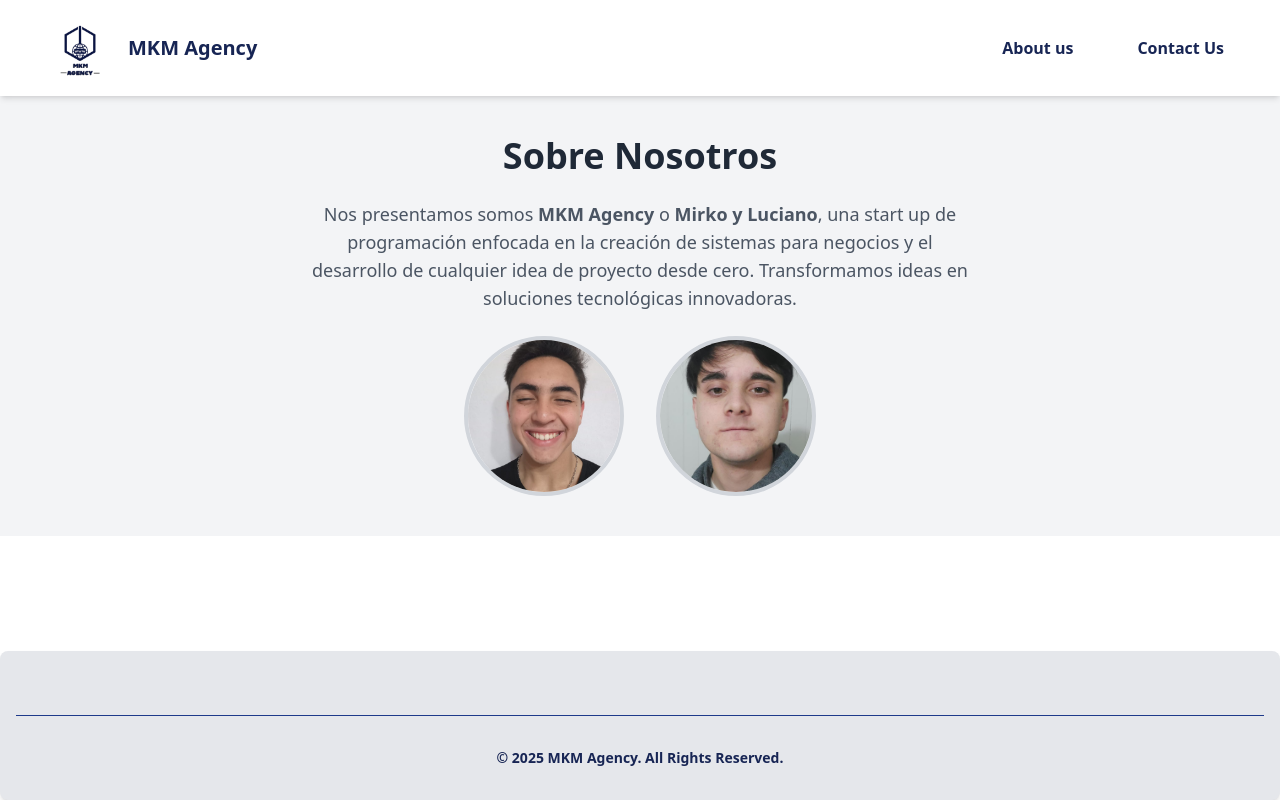
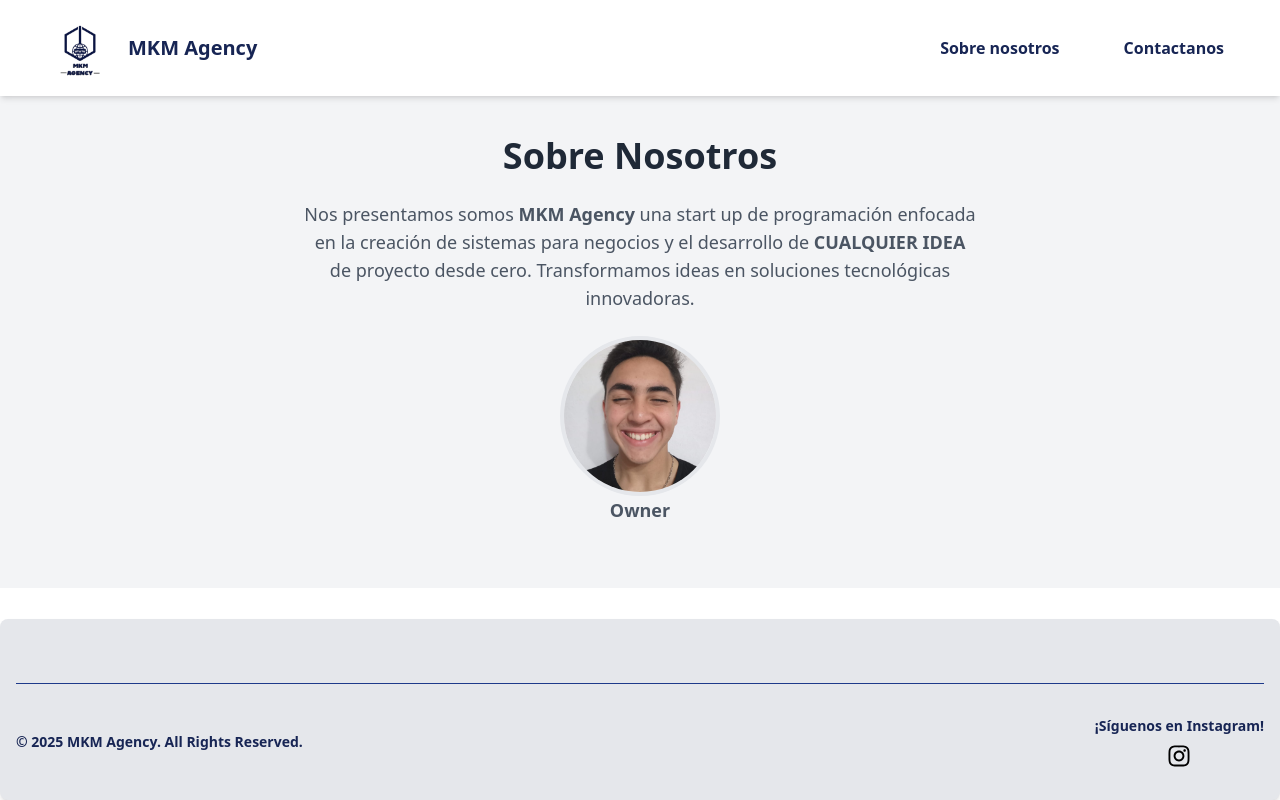
Before and after one commit to Mirko1523/dashboardMKM, a Next.js app in the folder dashboard_mkm/: page /aboutUs in a window 1280 px wide. Built offline with nearby package versions, Linux system fonts and the light colour scheme.

Commit message:
update: styles from all proyect

```diff
--- a/dashboard_mkm/src/app/aboutUs/page.js
+++ b/dashboard_mkm/src/app/aboutUs/page.js
@@ -1,4 +1,4 @@
-"USE CLIENT"
+"use client";
 
 import NavBar from "@/components/navBar/navbar";
 import Image from "next/image";
@@ -11,31 +11,33 @@
             <section className="flex flex-col items-center text-center py-10 px-5 bg-gray-100">
                 <h2 className="text-4xl font-bold text-gray-800 mb-6">Sobre Nosotros</h2>
                 <p className="text-lg text-gray-600 max-w-2xl mb-6">
-                    Nos presentamos somos <span className="font-semibold">MKM Agency</span> o <span className="font-semibold">Mirko y Luciano</span>, una start up de programación enfocada en la
-                    creación de sistemas para negocios y el desarrollo de cualquier idea de proyecto desde cero. Transformamos
+                    Nos presentamos somos <span className="font-semibold">MKM Agency</span> una start up de programación enfocada en la
+                    creación de sistemas para negocios y el desarrollo de <strong>CUALQUIER IDEA</strong> de proyecto desde cero. Transformamos
                     ideas en soluciones tecnológicas innovadoras.
                 </p>
 
                 <div className="flex flex-col md:flex-row items-center gap-8">
-                    <div className="w-40 h-40 rounded-full overflow-hidden border-4 border-gray-300">
+                    <div className="w-40 h-40 rounded-full overflow-hidden border-4 border-Gray-300 cursor-pointer transition-transform duration-300 ease-in-out hover:scale-110">
+                        <a
+                            href="https://www.linkedin.com/in/mirko-miler-290bb3295/"
+                            target="_blank"
+                            rel="noopener noreferrer"
+                            aria-label="Visitar perfil de Mirko en LinkedIn"
+                        >
                             <Image
                                 src="/perfilMirko.jpg"
-                            alt="Equipo"
+                                alt="Perfil de Mirko"
                                 className="w-full h-full object-cover"
                                 width={160}
                                 height={160}
                             />
+                        </a>
                     </div>
-                    <div className="w-40 h-40 rounded-full overflow-hidden border-4 border-gray-300">
-                        <Image
-                            src="/perfilLuciano.jpg"
-                            alt="Proyecto"
-                            className="w-full h-full object-cover"
-                            width={160}
-                            height={160}
-                        />
-
                 </div>
+                <div>
+                    <p className="text-lg text-gray-600 max-w-2xl mb-6">
+                        <strong>Owner</strong>
+                    </p>
                 </div>
             </section>
         </div>
--- a/dashboard_mkm/src/app/page.js
+++ b/dashboard_mkm/src/app/page.js
@@ -11,7 +11,7 @@
         <div className="relative w-full h-max mx-auto">
 
           <video
-            className="rounded-lg shadow-lg w-full max-h-96 object-cover"
+            className="rounded-lg shadow-lg w-full h-[50vh] object-cover"
             src="./fondo.mp4"
             autoPlay
             loop
@@ -20,20 +20,18 @@
             Tu navegador no soporta la reproducción de videos.
           </video>
 
-          {/* Texto superpuesto en el video */}
+
           <div className="absolute top-0 left-0 w-full h-full flex flex-col items-center justify-center space-y-4">
-            <p className="text-white text-6xl font-bold bg-black bg-opacity-50 px-6 py-3 rounded-lg">
+            <p className="text-white text-4xl md:text-6xl font-bold bg-black bg-opacity-50 px-4 py-2 md:px-6 md:py-3 rounded-lg">
               ---- Programadores web ----
             </p>
-            <p className="text-white text-2xl bg-black bg-opacity-50 px-4 py-2 rounded-lg">
+            <p className="text-white text-lg md:text-2xl bg-black bg-opacity-50 px-4 py-2 rounded-lg">
               Ofreciendo servicios de manera transparente y profesional
             </p>
           </div>
         </div>
 
-
         <div className="grid gap-8 md:grid-cols-2 lg:grid-cols-3 px-6">
-
           <div className="p-6 bg-white rounded-lg shadow-md hover:shadow-xl transition">
             <h1 className="text-2xl font-bold text-blue-950 mb-4 text-center">
               Tu proyecto en buenas manos
@@ -43,7 +41,6 @@
             </p>
           </div>
 
-
           <div className="p-6 bg-white rounded-lg shadow-md hover:shadow-xl transition">
             <h1 className="text-2xl font-bold text-blue-950 mb-4 text-center">
               Ten a mano nuestros servicios
@@ -52,7 +49,6 @@
               Cualquier servicio o proyecto que tengas en mente es posible de crear. Contáctanos para adaptarnos a tus necesidades.
             </p>
           </div>
-
 
           <div className="p-6 bg-white rounded-lg shadow-md hover:shadow-xl transition">
             <h1 className="text-2xl font-bold text-blue-950 mb-4 text-center">
--- a/dashboard_mkm/src/components/footer/footer.js
+++ b/dashboard_mkm/src/components/footer/footer.js
@@ -1,16 +1,39 @@
-"USE CLIENT"
+"use client";
 
 function Footer() {
+    return (
+        <footer className="rounded-lg bg-gray-200 shadow-md relative">
+            <div className="w-full max-w-screen-xl mx-auto p-4 md:py-8">
+                <hr className="my-6 border-blue-900 font-bold sm:mx-auto lg:my-8" />
+                <div className="flex flex-col items-center sm:flex-row sm:justify-between">
+                    {/* Sección de copyright */}
+                    <span className="block text-sm text-blue-950 font-bold sm:text-center mb-4 sm:mb-0">
+                        © 2025 <a href="/" className="hover:underline">MKM Agency</a>. All Rights Reserved.
+                    </span>
 
-    return (
-        <footer className=" rounded-lg  bg-gray-200 shadow-md relative">
-            <div className="w-full max-w-screen-xl mx-auto p-4 md:py-8">
-                <hr className="my-6 border-blue-900 font-bold sm:mx-auto  lg:my-8" />
-                <span className="block text-sm text-blue-950 font-bold sm:text-center ">© 2025 <a className="hover:underline">MKM Agency</a>. All Rights Reserved.</span>
+
+                    <div className="flex flex-col items-center mb-4 sm:mb-0">
+                        <p className="text-sm text-blue-950 font-bold mb-2">¡Síguenos en Instagram!</p>
+                        <a
+                            href="https://www.instagram.com/_mkmagency/"
+                            target="_blank"
+                            rel="noopener noreferrer"
+                            aria-label="Visitar perfil de Mkm Agency en Instagram"
+                            className="inline-block"
+                        >
+                            <svg
+                                xmlns="http://www.w3.org/2000/svg"
+                                viewBox="0 0 448 512"
+                                className="w-6 h-6"
+                            >
+                                <path d="M224.1 141c-63.6 0-114.9 51.3-114.9 114.9s51.3 114.9 114.9 114.9S339 319.5 339 255.9 287.7 141 224.1 141zm0 189.6c-41.1 0-74.7-33.5-74.7-74.7s33.5-74.7 74.7-74.7 74.7 33.5 74.7 74.7-33.6 74.7-74.7 74.7zm146.4-194.3c0 14.9-12 26.8-26.8 26.8-14.9 0-26.8-12-26.8-26.8s12-26.8 26.8-26.8 26.8 12 26.8 26.8zm76.1 27.2c-1.7-35.9-9.9-67.7-36.2-93.9-26.2-26.2-58-34.4-93.9-36.2-37-2.1-147.9-2.1-184.9 0-35.8 1.7-67.6 9.9-93.9 36.1s-34.4 58-36.2 93.9c-2.1 37-2.1 147.9 0 184.9 1.7 35.9 9.9 67.7 36.2 93.9s58 34.4 93.9 36.2c37 2.1 147.9 2.1 184.9 0 35.9-1.7 67.7-9.9 93.9-36.2 26.2-26.2 34.4-58 36.2-93.9 2.1-37 2.1-147.8 0-184.8zM398.8 388c-7.8 19.6-22.9 34.7-42.6 42.6-29.5 11.7-99.5 9-132.1 9s-102.7 2.6-132.1-9c-19.6-7.8-34.7-22.9-42.6-42.6-11.7-29.5-9-99.5-9-132.1s-2.6-102.7 9-132.1c7.8-19.6 22.9-34.7 42.6-42.6 29.5-11.7 99.5-9 132.1-9s102.7-2.6 132.1 9c19.6 7.8 34.7 22.9 42.6 42.6 11.7 29.5 9 99.5 9 132.1s2.7 102.7-9 132.1z" />
+                            </svg>
+                        </a>
+                    </div>
+                </div>
             </div>
         </footer>
-
-    )
+    );
 }
 
 export default Footer;
--- a/dashboard_mkm/src/components/form/form.js
+++ b/dashboard_mkm/src/components/form/form.js
@@ -138,7 +138,7 @@
 
                 {success === true && (
                     <p className="text-green-600 text-center mt-2">
-                        ¡Mensaje enviado correctamente!
+                        ¡Mensaje enviado correctamente! Te responderemos lo antes posible!
                     </p>
                 )}
                 {success === false && (
--- a/dashboard_mkm/src/components/navBar/navbar.js
+++ b/dashboard_mkm/src/components/navBar/navbar.js
@@ -41,13 +41,13 @@
                             className="text-blue-950 font-bold cursor-pointer hover:bg-blue-950 hover:text-white px-4 py-2 rounded-lg"
                             onClick={() => handleNavigation('aboutUs')}
                         >
-                            About us
+                            Sobre nosotros
                         </a>
                         <a
                             className="text-blue-950 font-bold cursor-pointer hover:bg-blue-950 hover:text-white px-4 py-2 rounded-lg"
                             onClick={() => handleNavigation('contact')}
                         >
-                            Contact Us
+                            Contactanos
                         </a>
                     </div>
 
```
Also changed, not shown: dashboard_mkm/public/perfilLuciano.jpg (deleted). Lines whose indentation alone changed are shown as unchanged.
